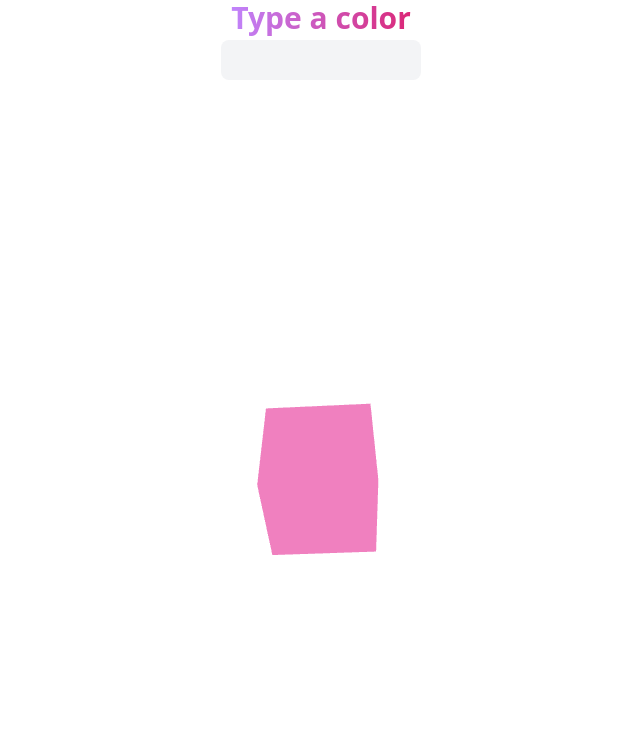
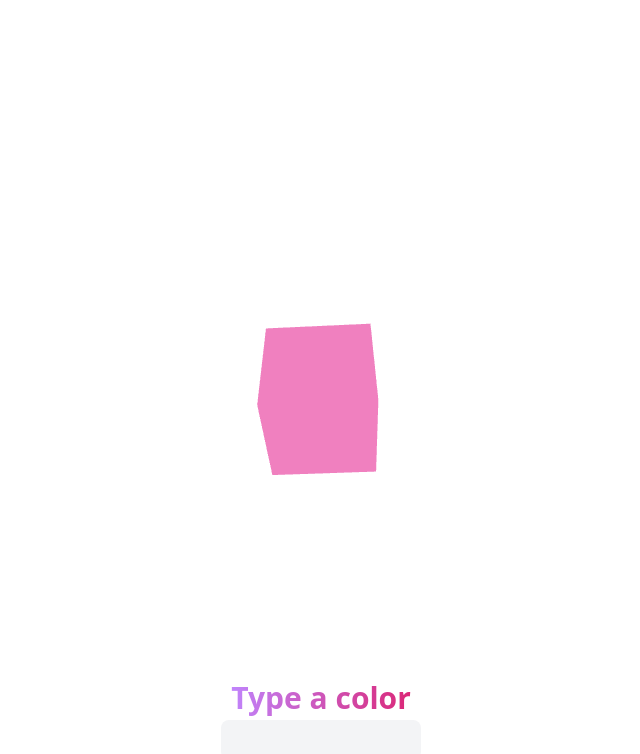
Before and after one commit to horumyy/personal-website, a Next.js app: page / in a window 1280 px wide. Shown: the top 754 px of the page, without its empty margins (319-959 px from the left). Built offline with nearby package versions, Linux system fonts and the light colour scheme.

Commit message:
deploysini with sticky

```diff
--- a/components/threejs/ThreeScene.tsx
+++ b/components/threejs/ThreeScene.tsx
@@ -7,7 +7,7 @@ interface ThreeSceneProps {
 
 function ThreeScene(props: ThreeSceneProps) {
   return (
-    <Canvas>
+    <Canvas >
       <ambientLight />
       <pointLight position={[2, 2, 2]} />
       <mesh>
--- a/pages/index.tsx
+++ b/pages/index.tsx
@@ -12,15 +12,17 @@ const Home: NextPage = () => {
         <meta name="description" content="Generated by create next app" />
         <link rel="icon" href="/favicon.ico" />
       </Head>
-      <div className="flex flex-col items-center gap-[4px]">
-        <span className="font-semibold text-transparent text-3xl bg-clip-text bg-gradient-to-r from-purple-400 to-pink-600">Type a color</span>
+      <ThreeScene color={color} />
+      <div className="flex flex-col items-center gap-[4px] sticky bottom-10">
+        <span className="font-semibold text-transparent text-3xl bg-clip-text bg-gradient-to-r from-purple-400 to-pink-600">
+          Type a color
+        </span>
 
         <input
           className="bg-gray-100 rounded-lg p-2 w-[98%] sm:w-[200px]"
           onChange={(e) => setColor(e.target.value)}
         ></input>
       </div>
-      <ThreeScene color={color} />
     </div>
   );
 };
```
